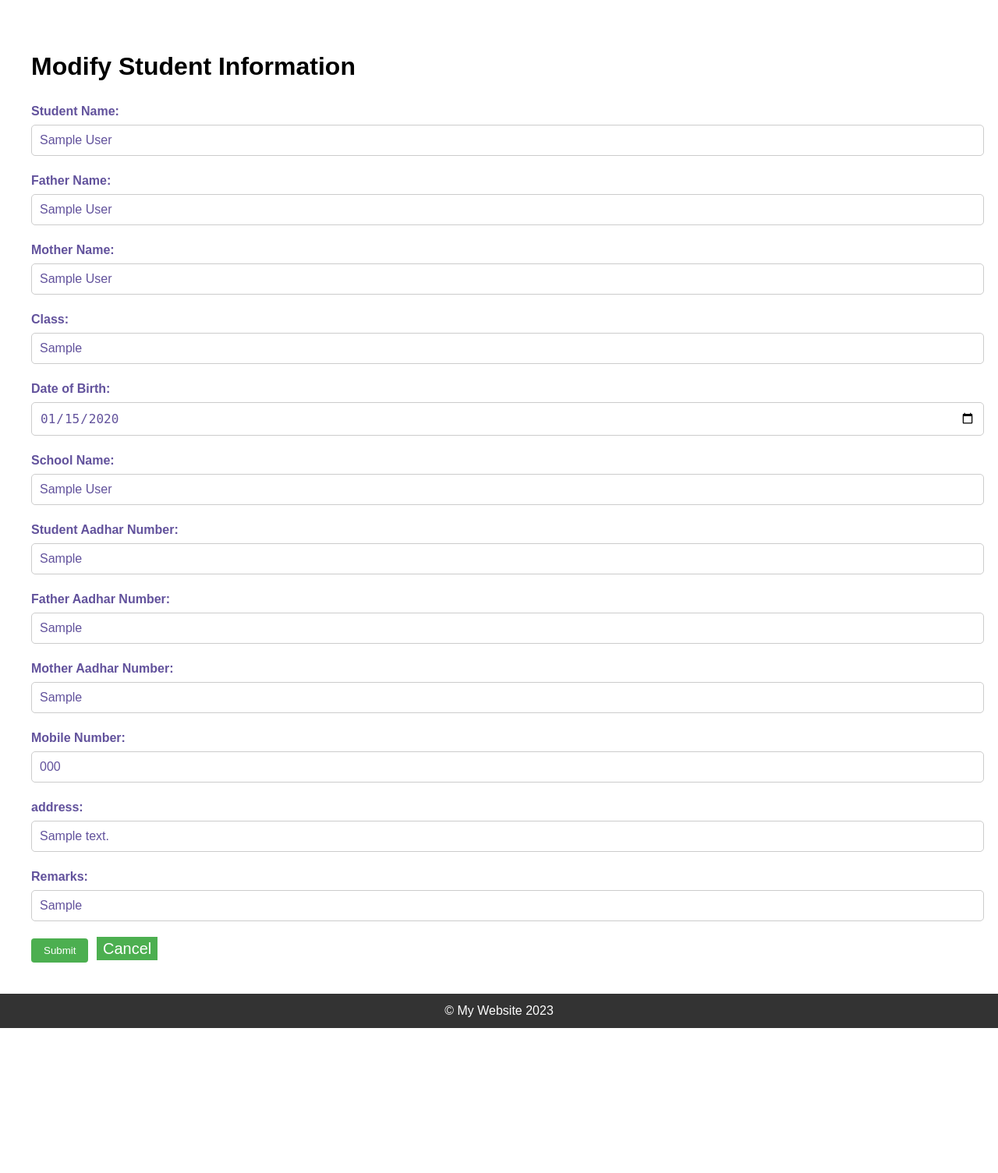
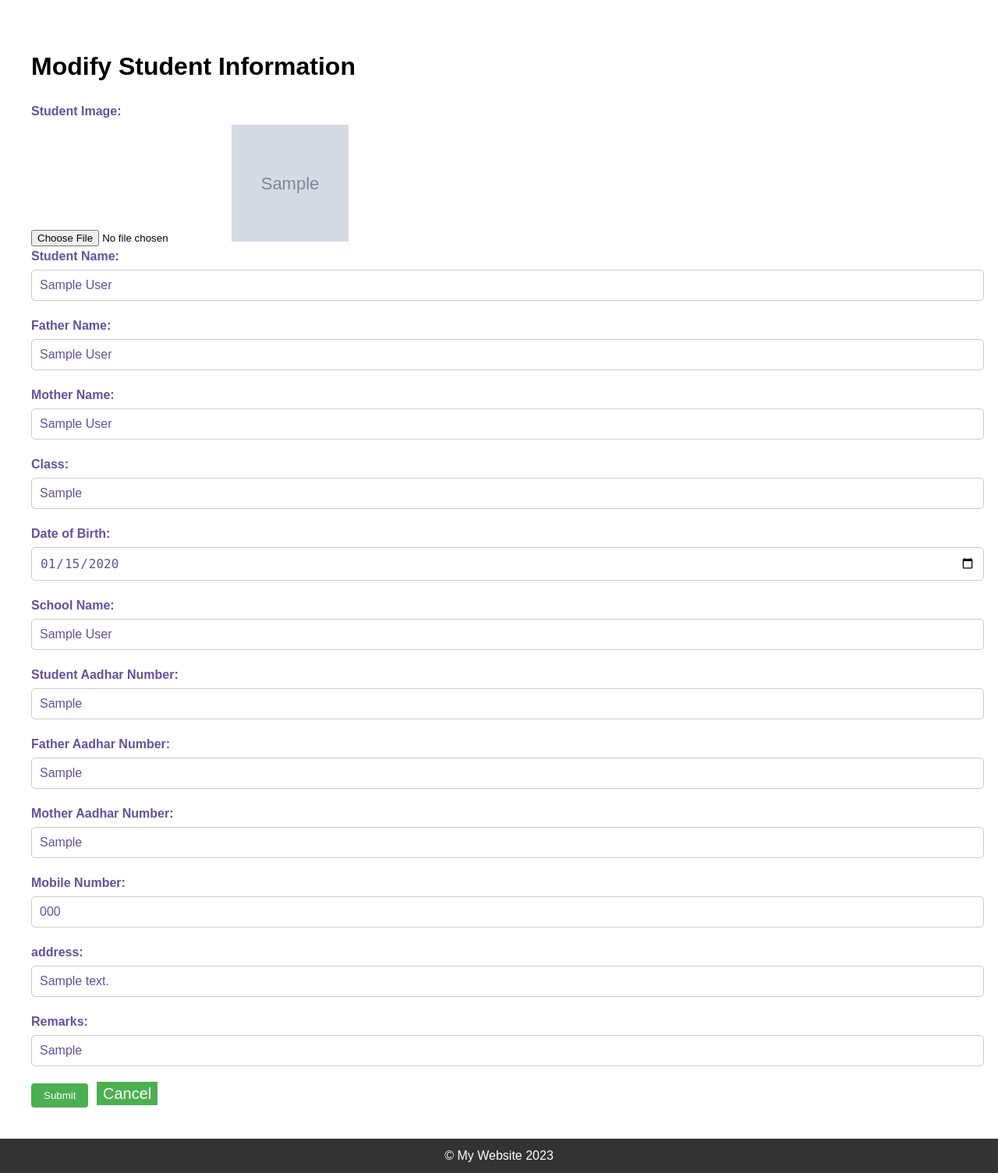
Before and after one commit to bkdevaraj/student_data, a Django app: page /modify_student/1/ in a window 1280 px wide. Shown: the part 84-1589 px from the top of the page at 78% size. Before the commit the page ends 1403 px from the top, so only its background shows below. Run offline with Django 4.2, Linux system fonts and the light colour scheme; tables that the repository leaves empty hold one stand-in row (values such as "Sample post"); grey boxes marked "Sample" are stand-in pictures; some libraries are stand-ins or nearby versions.

Commit message:
photo uploaded success

```diff
--- a/studentsdataform/views.py
+++ b/studentsdataform/views.py
@@ -143,15 +143,27 @@ def delete_students(request):
 
 
 
+from django.core.files.storage import default_storage
+from django.core.files.base import ContentFile
+
 def modify_student(request, student_id):
     # Get the student object by id, or return a 404 error if not found
     student = get_object_or_404(Student, id=student_id)
 
     # If the request method is POST, process the form data
     if request.method == 'POST':
-        form = StudentForm(request.POST, instance=student)
+        form = StudentForm(request.POST, request.FILES, instance=student)
         if form.is_valid():
-            form.save()
+            if 'image' in request.FILES:
+                new_image = request.FILES['image']
+                if student.image:
+                    # Delete the old image using default_storage
+                    default_storage.delete(student.image.name)
+                # Save the new image using default_storage
+                student.image.save(new_image.name, new_image)
+
+            student = form.save()  # Save the form with or without the image
+
             return redirect('studentsdataform:student_list')
     else:
         form = StudentForm(instance=student)
--- a/templates/modify_student.html
+++ b/templates/modify_student.html
@@ -4,7 +4,7 @@
 
   <div class="container mt-5">
     <h1 class="text-center mb-5">Modify Student Information</h1>
-    <form method="POST" class="card p-5">
+    <form method="POST" enctype="multipart/form-data" class="card p-5">
       {% csrf_token %}
       <script src="https://code.jquery.com/jquery-3.6.0.min.js"></script>
     <script src="https://code.jquery.com/ui/1.13.0/jquery-ui.min.js"></script>
@@ -83,6 +83,15 @@
       }
     </style>
       <input type="hidden" name="student_id" value="{{ student.id }}">
+      <div class="mb-3">
+        <label for="image" class="form-label">Student Image:</label>
+        <input type="file" id="image" name="image" accept="image/*">
+        {% if student.image %}
+            <img src="{{ student.image.url }}" alt="Student Image" style="width: 150px; height: 150px;">
+        {% else %}
+            <p>No image available</p>
+        {% endif %}
+    </div>
 
       <div class="mb-3">
         <label for="student_name" class="form-label">Student Name:</label>
```
Also changed, not shown: db.sqlite3.
